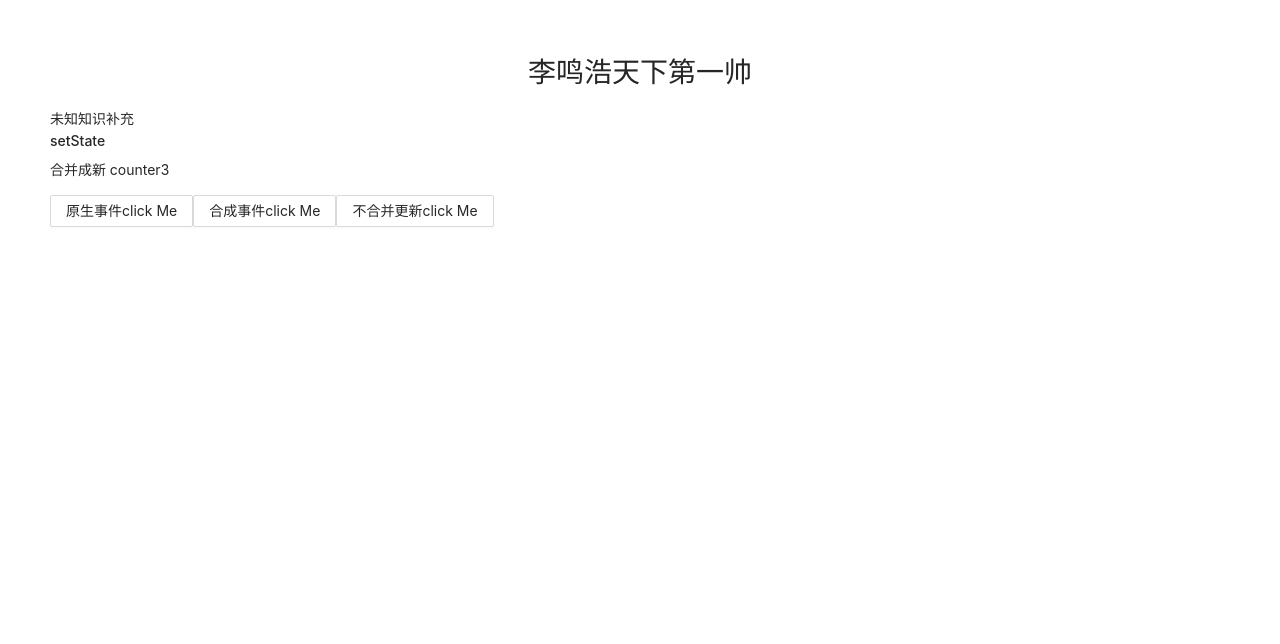
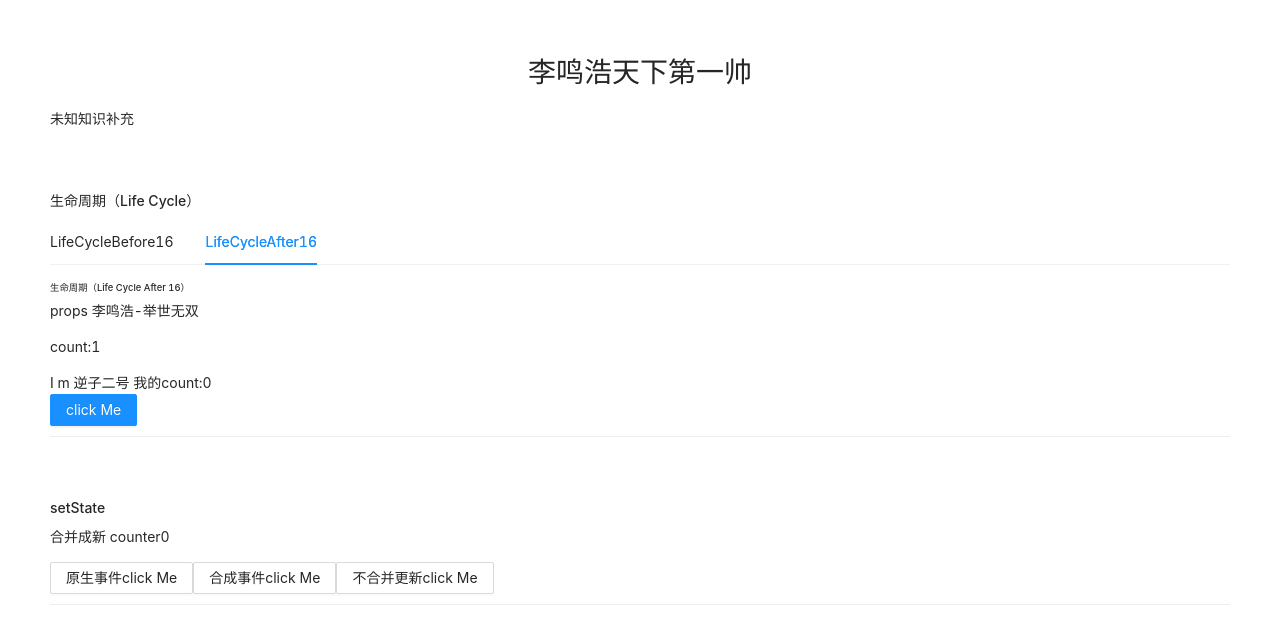
Before and after one commit to plain-water/explore-react, a React (Create React App) app: page / in a window 1280 px wide. Shown: the top 644 px of the page. Built offline with nearby package versions, Linux system fonts and the light colour scheme.

Commit message:
生命周期复习
生命周期复习

```diff
--- a/src/App.js
+++ b/src/App.js
@@ -1,15 +1,30 @@
-import StateMarge from "./component/StateMarge"
-function App() {
-  return (
-    <div className="App">
-     未知知识补充
+import StateMarge from "./component/StateMarge";
+import PureComponents from "./component/PureComponents.jsx";
+import LifeCycle  from "./component/LifeCycle.jsx";
 
+import React from "react";
 
-
-       <StateMarge/>
-
-    </div>
-  );
+export default class App extends React.Component {
+  constructor() {
+    super();
+    this.state = {
+      LifeCycleDetele: false,
+    };
+  }
+  Destruction=()=>{
+    this.setState({LifeCycleDetele:true})
+  }
+  render() {
+    const { LifeCycleDetele } = this.state;
+    return (
+      <div className="App">
+        未知知识补充
+        {/* {!LifeCycleDetele && <LifeCycleBefore16 Destruction={this.Destruction}/>}
+        {!LifeCycleDetele && <LifeCycleAfter16 Destruction={this.Destruction}/>} */}
+        <LifeCycle/>
+        <StateMarge />
+        {/* <PureComponents /> */}
+      </div>
+    );
+  }
 }
-
-export default App;
--- /dev/null
+++ b/src/component/LifeCycle.jsx
@@ -0,0 +1,199 @@
+import React, { Component } from "react";
+import PropTypes from "prop-types";
+import { Button, Tabs } from "antd";
+class LifeCycleBefore16 extends Component {
+  static defaultProps = {
+    name: "李鸣浩",
+  };
+  static propTypes = {
+    name: PropTypes.string.isRequired,
+  };
+  constructor() {
+    super();
+    this.state = {
+      count: 1,
+      Destruction: false,
+    };
+  }
+  componentWillMount() {
+    console.log("componentWillMount组件即将第一次挂载 （render）");
+  }
+  componentDidMount() {
+    console.log("componentDidMount组件第一次挂载完成 （render）");
+  }
+  shouldComponentUpdate(np, ns) {
+    console.log(
+      "shouldComponentUpdate 组件即将更新props||state,return true;将会更新组件 false将不回更新",
+      np,
+      ns
+    );
+    if (ns.count > 2 && ns.count % 2 !== 0) {
+      return false;
+    }
+    return true;
+  }
+  componentWillUpdate() {
+    console.log("componentWillUpdate");
+  }
+  componentDidUpdate() {
+    console.log("componentDidUpdate");
+  }
+
+  setCount = () => {
+    this.setState({
+      count: this.state.count + 1,
+    });
+  };
+  render() {
+    console.log("render");
+    const { props, setCount } = this;
+    const { count, Destruction } = this.state;
+    return (
+      <div>
+        <h6>生命周期（Life Cycle Before 16）</h6>
+        <p>props {props.name}-举世无双</p>
+        <p>count:{count}</p>
+
+        {!Destruction && <Child count={count}/>}
+        <Button type="primary" onClick={() => setCount()}>
+          click Me
+        </Button>
+        {!Destruction && (
+          <Button
+            type="primary"
+            onClick={() => this.setState({ Destruction: true })}
+          >
+            Click me 大义灭亲 销毁逆子1号
+          </Button>
+        )}
+      </div>
+    );
+  }
+}
+
+class Child extends Component {
+  componentWillReceiveProps(nextProps){
+    console.log("爸爸更新了props "+nextProps)
+  }
+  componentWillUnmount() {
+    console.log("componentWillUnmount 我是逆子1号 我被老不死的干掉了");
+  }
+  render() {
+  return <div>我是逆子1号 爸爸的count:{this.props.count}</div>;
+  }
+}
+
+class LifeCycleAfter16 extends Component {
+  static defaultProps = {
+    name: "李鸣浩",
+  };
+  static propTypes = {
+    name: PropTypes.string.isRequired,
+  };
+  static getDerivedStateFromProps(props,state){
+    console.log("getDerivedStateFromProps");
+    return null
+  }
+  constructor() {
+    super();
+    this.state = {
+      count: 1,
+    };
+  }
+  componentDidMount() {
+    console.log("componentDidMount组件第一次挂载完成 （render）");
+  }
+  shouldComponentUpdate(np, ns) {
+    console.log(
+      "shouldComponentUpdate 组件即将更新props||state,return true;将会更新组件 false将不回更新",
+      np,
+      ns
+    );
+    if (ns.count > 2 && ns.count % 2 !== 0) {
+      return false;
+    }
+    return true;
+  }
+  getSnapshotBeforeUpdate(){
+    console.log("说呀 耶斯莫拉 说啥～")
+    return {
+      type:"说",
+      msg:"耶斯莫拉"
+    }
+  }
+  componentDidUpdate(p,s,snaps) {
+    console.log("componentDidUpdate",snaps.msg);
+  }
+  componentWillUnmount() {
+    console.log("componentWillUnmount");
+  }
+
+  setCount = () => {
+    this.setState({
+      count: this.state.count + 1,
+    });
+  };
+  render() {
+    console.log("render");
+    const { props, setCount } = this;
+    const { count } = this.state;
+    return (
+      <div>
+        <h6>生命周期（Life Cycle After 16）</h6>
+        <p>props {props.name}-举世无双</p>
+        <p>count:{count}</p>
+        <Child2 count={count}/>
+        <Button type="primary" onClick={() => setCount()}>
+          click Me
+        </Button>
+
+      </div>
+    );
+  }
+}
+
+class Child2 extends Component {
+  static getDerivedStateFromProps(props,state){
+    if(props.count%3===0){
+      return {
+        ...props
+      }
+    }
+    return null
+  }
+  constructor(props){
+    super(props)
+    this.state={
+      count:0
+    }
+  }
+  render() {
+    return (
+      <div>
+        I m 逆子二号 我的count:{this.state.count}
+      </div>
+    );
+  }
+}
+
+
+const { TabPane } = Tabs;
+
+function callback(key) {
+  console.log(key);
+}
+const LifeCycle = () => (
+  <div className="item">
+    <h4>生命周期（Life Cycle）</h4>
+    <Tabs defaultActiveKey="1" onChange={callback}>
+      <TabPane tab="LifeCycleBefore16" key="2">
+        <LifeCycleBefore16 />
+      </TabPane>
+      <TabPane tab="LifeCycleAfter16" key="1">
+        <LifeCycleAfter16 />
+      </TabPane>
+    </Tabs>
+  </div>
+);
+export { LifeCycleBefore16, LifeCycleAfter16 };
+export default LifeCycle;
--- /dev/null
+++ b/src/component/PureComponents.jsx
@@ -0,0 +1,42 @@
+import React from "react";
+import { Button } from "antd";
+class PureComponents extends React.PureComponent {
+  constructor() {
+    super();
+    this.state = {
+      count: 0,
+      counts: {
+        count: 1,
+      },
+    };
+  }
+  setCount = () => {
+    this.setState({ count: 100 });
+  };
+  setCounts = () => {
+    this.setState({ counts: {
+        count: 10,
+      }});
+  };
+  render() {
+    console.log("render");
+    return (
+      <div className="item">
+        <h4>PureComponent（纯净组件）</h4>
+        <p>PureComponent内置shouldComponentUpdata 比较state第一层级数据 多层级将不会比较</p>
+        <p>浅比较 count:{this.state.count}</p>
+
+        <Button type="primary" onClick={() => this.setCount()}>
+          click  me
+        </Button>
+        <p> counts.count:{this.state.counts.count}</p>
+
+        <Button type="primary" onClick={() => this.setCounts()}>
+          click  me
+        </Button>
+      </div>
+    );
+  }
+}
+
+export default PureComponents;
--- a/src/component/StateMarge.jsx
+++ b/src/component/StateMarge.jsx
@@ -11,7 +11,7 @@ export default class StateMarge extends Component {
 
     componentDidMount() {
         document.getElementById("button").addEventListener("click", this.SetCouter)
-        setTimeout(this.SetCouter,0)
+        // setTimeout(this.SetCouter,0)
         //在定时器与原生事件中setState是同步的
         //在生命周期与合成事件中是异步的，
 
@@ -51,7 +51,7 @@ export default class StateMarge extends Component {
         const { counter } = this.state;
 
         return (
-            <div>
+            <div  className="item">
                 <h4>setState</h4>
                 <p>合并成新 counter{counter}</p>
                 <Button type="default" id="button">原生事件click Me</Button>
--- a/src/index.css
+++ b/src/index.css
@@ -2,3 +2,11 @@
 body{
     padding: 50px;
 }
+.item{
+    border-bottom:1px solid  #eee;
+    padding: 10px 0;
+}
+h4{
+    margin-top: 50px;
+
+}
```
Also changed, not shown: 1 other file (tests, documents, lock files or other folders).
